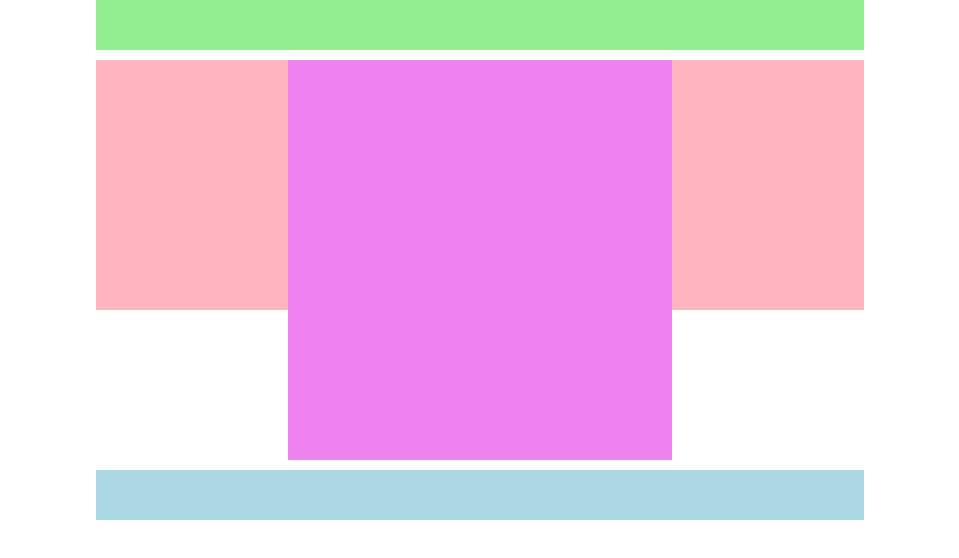
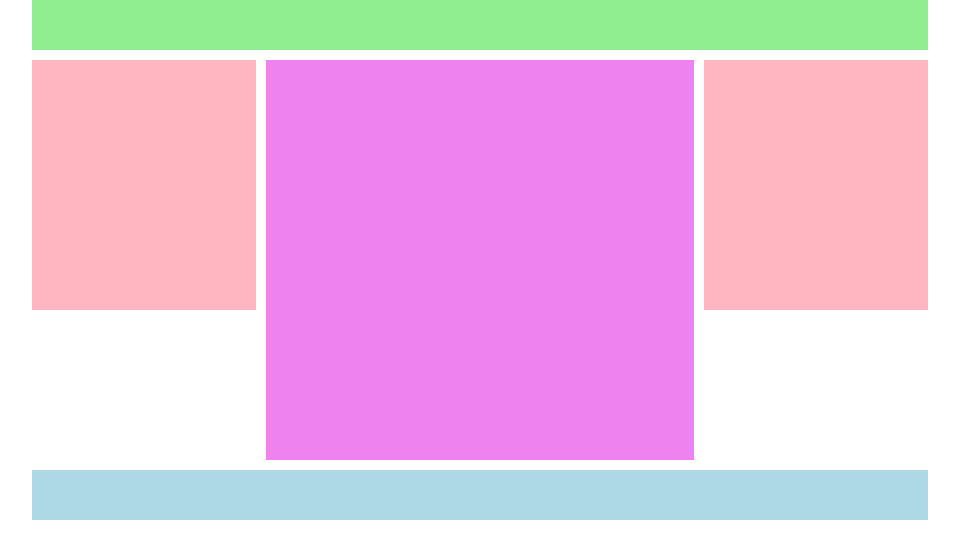
Before and after one commit to luca-marconi/htmlcss-struttura-wp, a plain HTML site: page index.html in a window 1280 px wide. Shown: the whole page, without its empty margins (160-1119 px from the left). Drawn offline with Linux system fonts and the light colour scheme.

Commit message:
Inserimento padding su main

```diff
--- a/css/style.css
+++ b/css/style.css
@@ -8,10 +8,11 @@
     content: "";
     display: table;
     clear: both;
+    margin: 10px 10px;
 }
 
 .container {
-    width: 60vw;
+    width: 70vw;
     height: 500px;
     margin: 0 auto;
     background-color: white;
@@ -29,7 +30,6 @@
     background-color: lightpink;
     float: left;
     margin-top: 10px;
-    margin-right: auto;
 }
 
 .bside {
@@ -41,10 +41,8 @@
 }
 
 .container_main {
-    width: 50%;
     height: 400px;
     background-color:   violet;
-    float: left;
     margin-top: 10px;
 }
 
@@ -52,6 +50,10 @@
     width: 100%;
     height: 50px;
     background-color: lightblue;
-    margin-top: 10px;
+}
 
+main {
+    padding: 0px 10px;
+    float: left;
+    width: 50%;
 }
```
